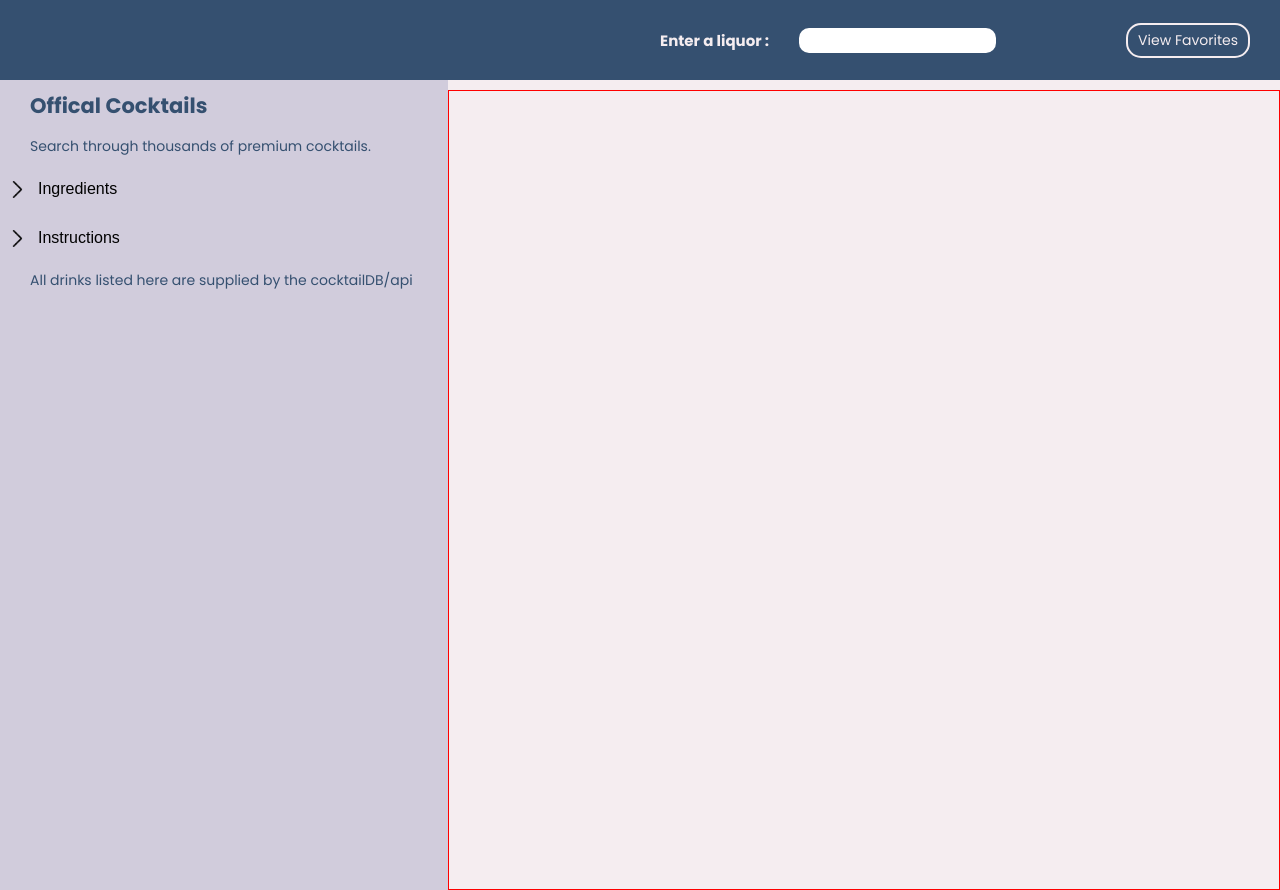
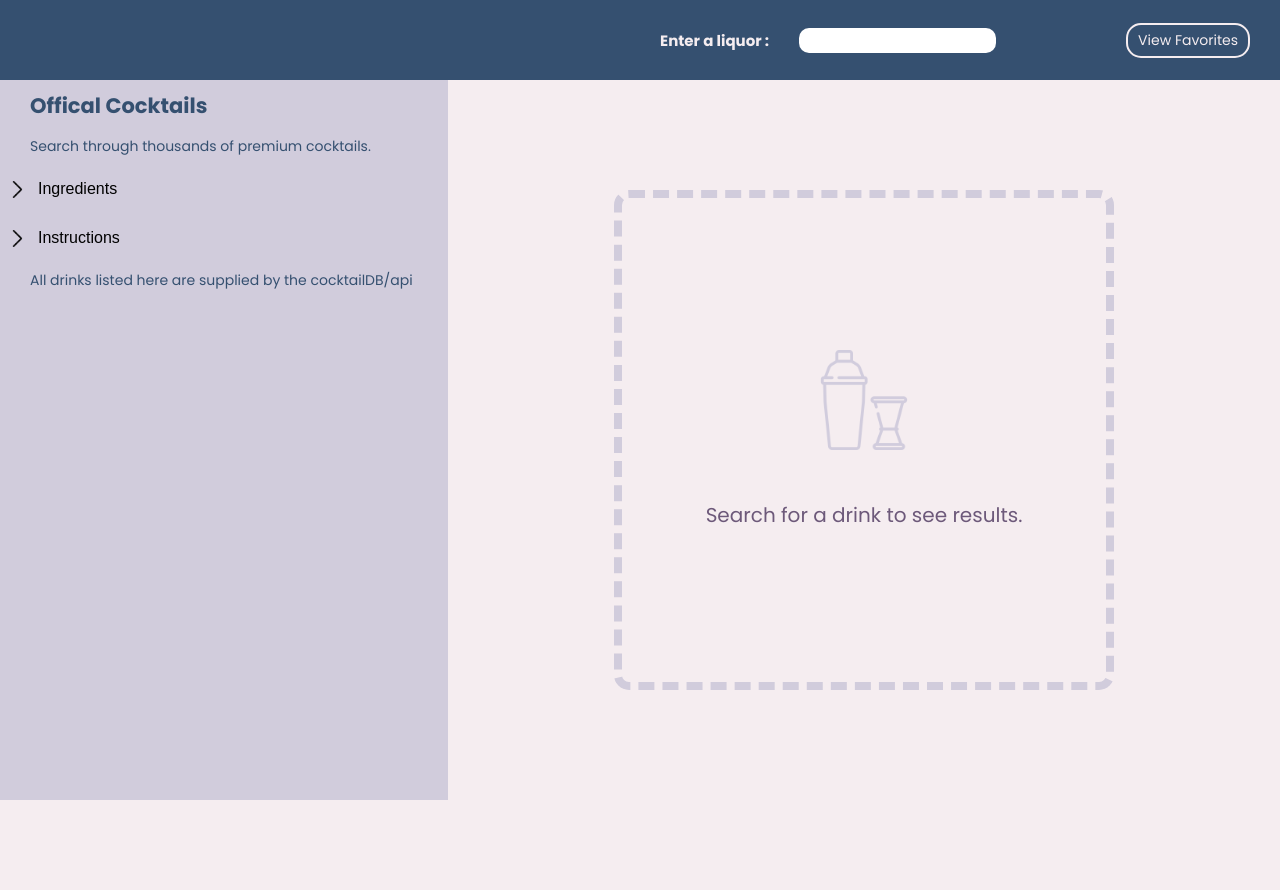
Before and after one commit to Echophase44/cocktail_app, a React (Vite) app in the folder client/: page / in a window 1280 px wide. After the commit the page ends 800 px from the top, so only its background shows below. Built offline with nearby package versions, Linux system fonts and the light colour scheme; a web font is replaced by a local one.

Commit message:
Cleaned up the image display search results and added a display for having no results

```diff
--- a/client/src/components/Display.jsx
+++ b/client/src/components/Display.jsx
@@ -8,19 +8,28 @@ function Display(props) {
     const drinkImages = searchResults.drinks?.map((element, index) => (
       <div key={index} className='display_cardContainer'>
         <img className="display_cardDrinkImage" src={element.strDrinkThumb} alt="" />
-        <p>This is quite the image!</p>
+        <p className='display_cardQuote'>This is quite the image!</p>
       </div>
     ))
 
+    console.log(searchResults)
+
   return (
     <section className='display_main'>
-    {/* {Object.keys(searchResults).length === 0 && <div className='display_empty'>
-      <img src={shaker} alt="Drink shaker" />
-      <p>Search for a drink to see results.</p>
-    </div> } */}
-    <div className='display_allCards'>
-      {drinkImages}
-    </div>
+
+      {Object.keys(searchResults).length === 0 && <div className='display_empty'>
+        <img src={shaker} alt="Drink shaker" />
+        <p>Search for a drink to see results.</p>
+      </div> }
+
+      {searchResults.drinks?.length >= 1 && <div className='display_allCards'>
+        {drinkImages}
+      </div>}
+
+      {searchResults.drinks === null && <div className='display_empty'>
+      <p>No results found!</p>
+      <p>Try searching for something else!</p>
+      </div>}
 
     </section>
   )
--- a/client/src/styles/display.css
+++ b/client/src/styles/display.css
@@ -1,5 +1,5 @@
 .display_main{
-  padding-top: 90px;
+  padding-top: 80px;
   width: 65vw;
   min-height: 100vh;
   background-color: var(--primary);
@@ -31,29 +31,43 @@
   color: var(--purple);
 }
 
+.display_allCards{
+  padding: 10px;
+  width: 65vw;
+  display: flex;
+  justify-content: center;
+  min-height: 80vh;
+  gap: 25px;
+  flex-wrap: wrap;
+}
+
 .display_cardContainer{
+  padding: 10px;
+  position: relative;
   display: flex;
   flex-direction: column;
+  height: 250px;
+  width: 200px;
+  justify-content: end;
+  align-items: center;
+  transition: all .3s ease;
+  background-color: white;
+  box-shadow: 0px 3px 6px 1px rgba(0,0,0,0.3);
+}
+
+.display_cardDrinkImage{
+  position: absolute;
+  top: 0;
   height: 200px;
-  width: 150px;
-  justify-content: center;
-  align-items: center;
-  border: 2px solid green;
+  width: auto;
   transition: all .3s ease;
 }
 
-.display_cardDrinkImage{
-  height: 100px;
-  width: 100px
+.display_cardQuote{
+  font-size: 1.4rem;
 }
 
-.display_allCards{
-  padding-top: 90px;
-  width: 65vw;
-  display: flex;
-  justify-content: center;
-  min-height: 100vh;
-  gap: 25px;
-  border: 1px solid red;
-  flex-wrap: wrap;
+.display_cardContainer:hover .display_cardDrinkImage{
+  cursor: pointer;
+  opacity: 0.5;
 }
```
Also changed, not shown: client/src/API/quoteGenerator.jsx (added).
